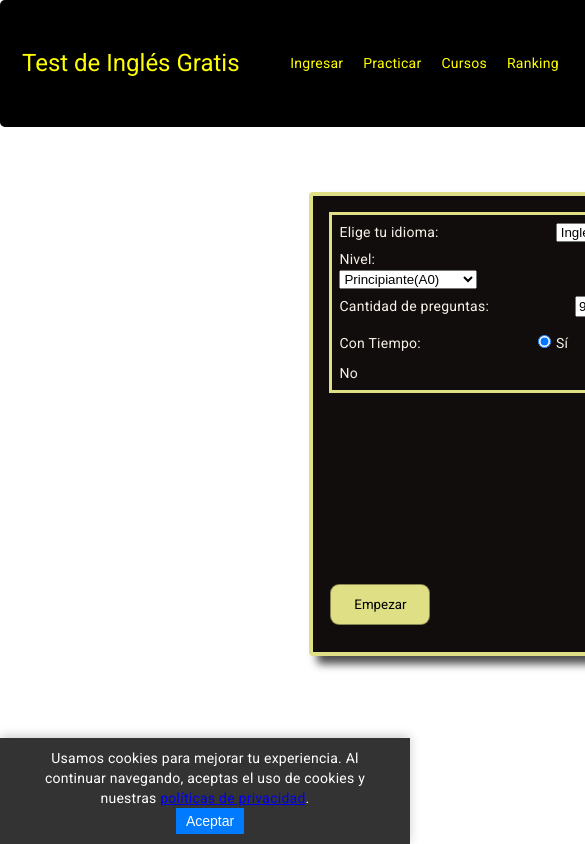
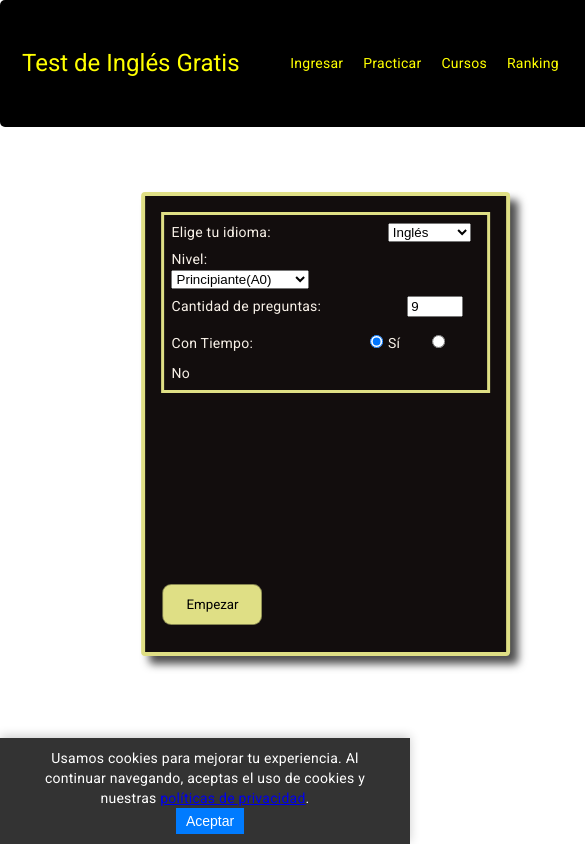
Before and after one commit to sebasxx85/englishProyect, an Angular app: page /home in a window 390 px wide. Shown: the top 844 px of the page, 585 px wide, since content can reach past the window. Built offline with nearby package versions, Linux system fonts and the light colour scheme.

Commit message:
add media home

```diff
--- a/src/app/components/home/home.component.scss
+++ b/src/app/components/home/home.component.scss
@@ -40,6 +40,52 @@ select {
     background-color: rgb(18, 13, 13);
     position: relative; /* Posiciona el contenedor como relativo */
   }
+
+  /* Pantallas entre 726px y 926px */
+@media (max-width: 926px) and (min-width: 726px) {
+  .card-container {
+    max-width: 97vh;
+  }
+  .custom-card {
+    min-width: 25vh;
+
+  }
+}
+
+/* Pantallas entre 560px y 725px */
+@media (max-width: 725px) and (min-width: 560px) {
+  .card-container {
+    max-width: 87vh;
+    position: absolute;
+    transform: translate(-12%, 0%);
+  }
+  .custom-card {
+    min-width: 25vh;
+  }
+}
+
+@media (max-width: 560px) and (min-width: 425px) {
+  .card-container {
+    max-width: 87vh;
+    position: absolute;
+    transform: translate(-17%, 0%);
+  }
+  .custom-card {
+    min-width: 25vh;
+  }
+}
+
+@media (max-width: 425px) and (min-width: 210px) {
+  .card-container {
+    max-width: 77vh;
+    margin-right: 50px;
+    position: absolute;
+    transform: translate(-17%, 0%);
+  }
+  .custom-card {
+    min-width: 25vh;
+  }
+}
 
   .boton {
     color: black;
```
